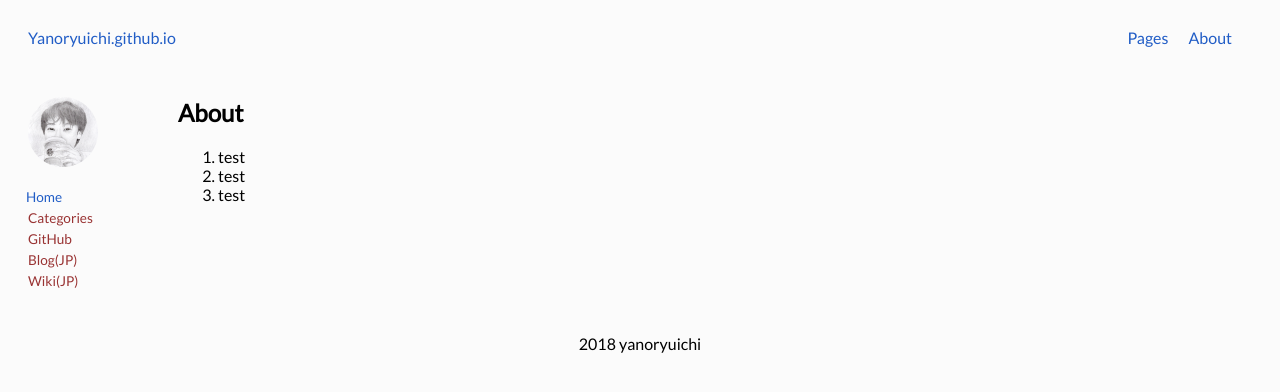
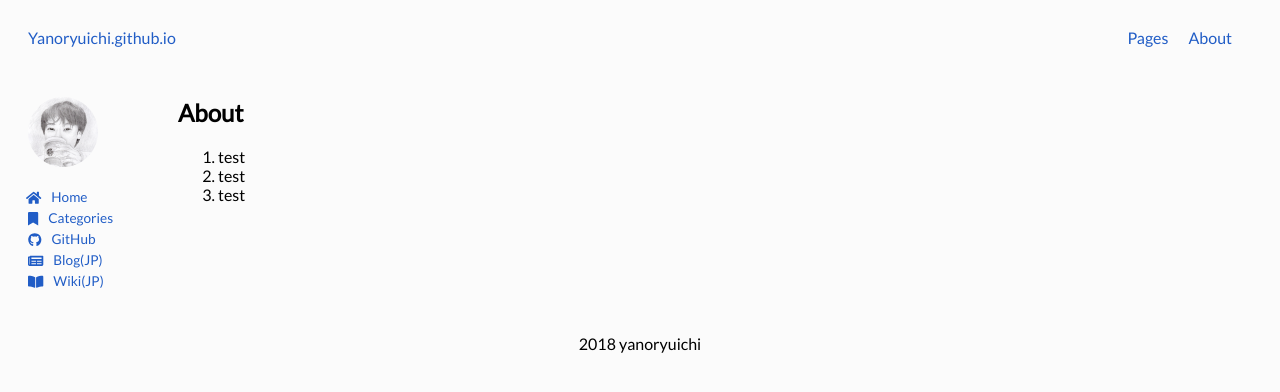
Before and after one commit to yanoryuichi/yanoryuichi.github.io, a Jekyll site: the page built from about.md, in a window 1280 px wide. Shown: the top 392 px of the page. Built offline with Jekyll 4.4.1, drawn with Linux system fonts in a browser that asks for light colours; nearby versions of some CDN libraries; some web fonts are replaced; our own code applies the rules of GitHub Pages for plain Markdown files.

Commit message:
Update aside.html

```diff
--- a/_includes/aside.html
+++ b/_includes/aside.html
@@ -2,11 +2,11 @@
   <h3><img src="top.png"></h3>
   <nav>
     <ul>
-      <li><a href="/">Home</a></li>
-      <li><a href="">Categories</a></li>
-      <li><a href="">GitHub</a></li>
-      <li><a href="">Blog(JP)</a></li>
-      <li><a href="">Wiki(JP)</a></li>
+      <li><a href="/"><i class="fas fa-home"></i><span>Home</span></a></li>
+      <li><a href="/"><i class="fas fa-bookmark"></i><span>Categories</span></a></li>
+      <li><a href="/"><i class="fab fa-github"></i><span>GitHub</span></a></li>
+      <li><a href="/"><i class="fas fa-newspaper"></i><span>Blog(JP)</span></a></li>
+      <li><a href="/"><i class="fas fa-book-open"></i><span>Wiki(JP)</span></a></li>
     </ul>
   </nav>
 </div>
```
